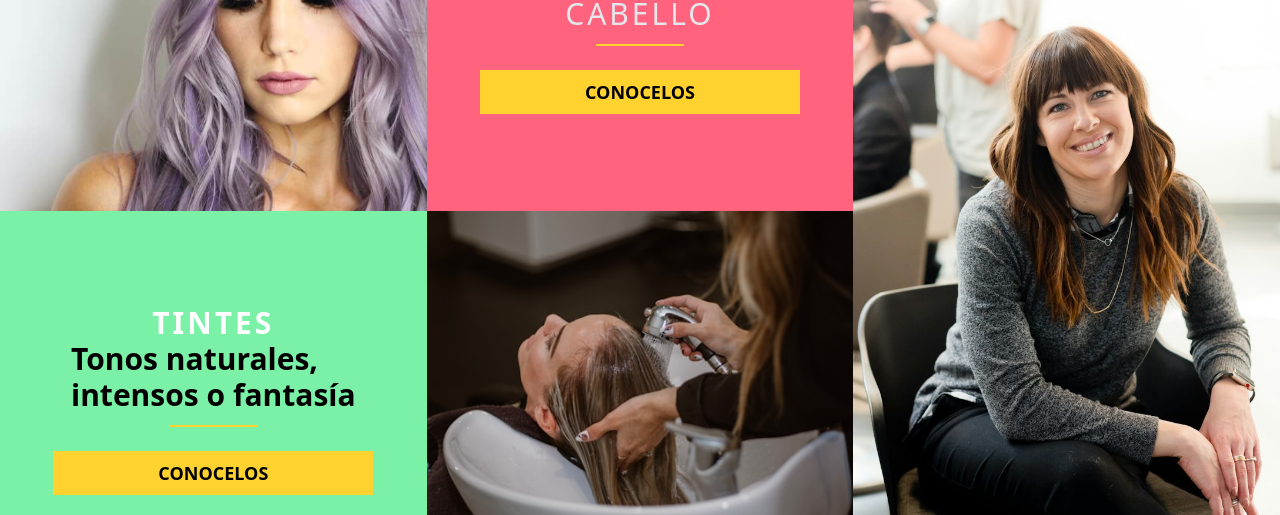
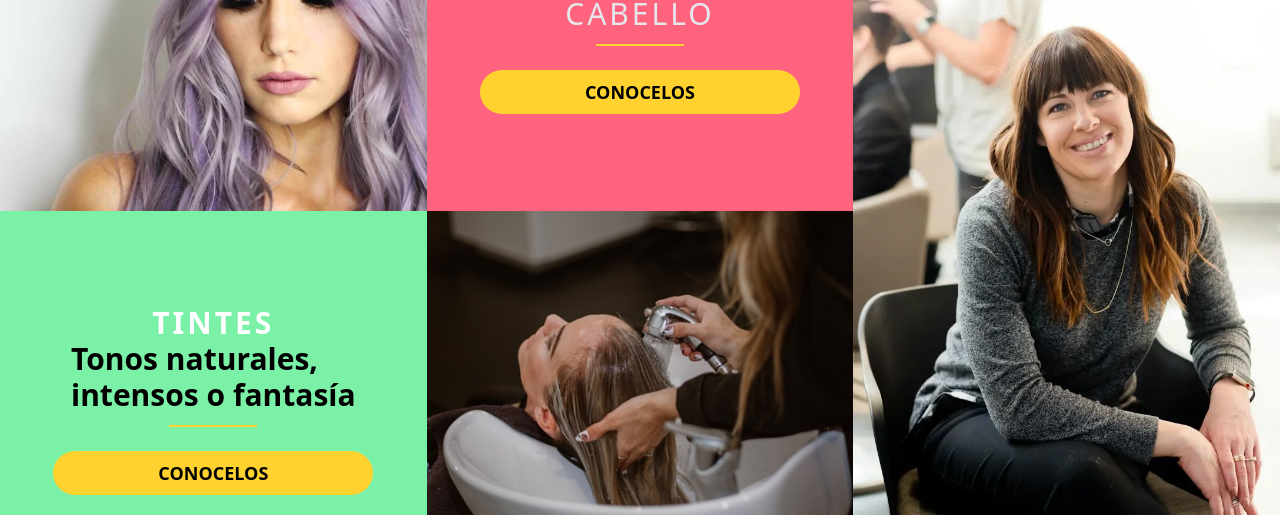
Before and after one commit to Abrahanpiloto/salon-de-belleza, a React (Vite) app: page / in a window 1280 px wide. Shown: the part 965-1480 px from the top of the page. Built offline with nearby package versions, Linux system fonts and the light colour scheme.

Commit message:
se comprimio imagen sandra haro propietaria a webp

```diff
--- a/src/components/ServicesGrid.jsx
+++ b/src/components/ServicesGrid.jsx
@@ -30,7 +30,7 @@ const ServicesGrid = () => {
             CABELLO
           </p>
           <div className="w-22 h-0.5 bg-amber-300 mt-3"></div>
-          <button className="mt-6 text-xs lg:text-lg cursor-pointer lg:w-xs bg-amber-300 text-black font-semibold px-4 py-2 hover:bg-amber-400 transition">
+          <button className="mt-6 text-xs lg:text-lg cursor-pointer lg:w-xs bg-amber-300 text-black font-semibold px-4 py-2 hover:bg-amber-400 transition rounded-4xl">
             CONOCELOS
           </button>
         </div>
@@ -38,7 +38,7 @@ const ServicesGrid = () => {
         {/* ----- CUADRO 3 IMAGEN ALARGADA ----- */}
         <div className="bg-blue-400 row-span-2">
           <img
-            src="/propietaria-mobile.jpg"
+            src="/propietaria-mobile.webp"
             alt="Sandra Haro propietaria"
             className="w-full h-full object-cover"
           />
@@ -54,7 +54,7 @@ const ServicesGrid = () => {
             PROFESSIONAL
           </p> */}
           <div className="w-22 h-0.5 bg-amber-300 mt-3"></div>
-          <button className="mt-6 text-xs lg:text-lg cursor-pointer lg:w-xs bg-amber-300 text-black font-semibold px-4 py-2 hover:bg-amber-400 transition">
+          <button className="mt-6 text-xs lg:text-lg cursor-pointer lg:w-xs bg-amber-300 text-black font-semibold px-4 py-2 hover:bg-amber-400 transition rounded-4xl">
             CONOCELOS
           </button>
         </div>
```
Also changed, not shown: public/propietaria-mobile.jpg (deleted), public/propietaria-mobile.webp (added).
